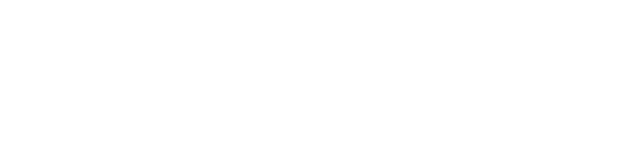
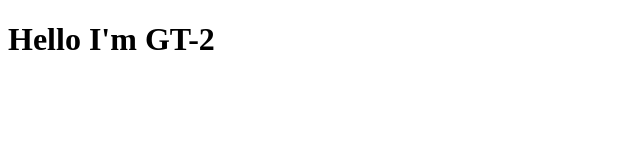
Before and after one commit to OlenaVedula/GitHub-Tutorial, a plain HTML site: page index.html in a window 1280 px wide. Shown: the whole page, without its empty margins (0-640 px from the left). Drawn offline with Linux system fonts and the light colour scheme.

Commit message:
Add main text

```diff
--- a/index.html
+++ b/index.html
@@ -7,6 +7,6 @@
     <title>Git hub tutorial 1</title>
 </head>
 <body>
-
+    <h1>Hello I'm GT-2</h1>
 </body>
 </html>
```
